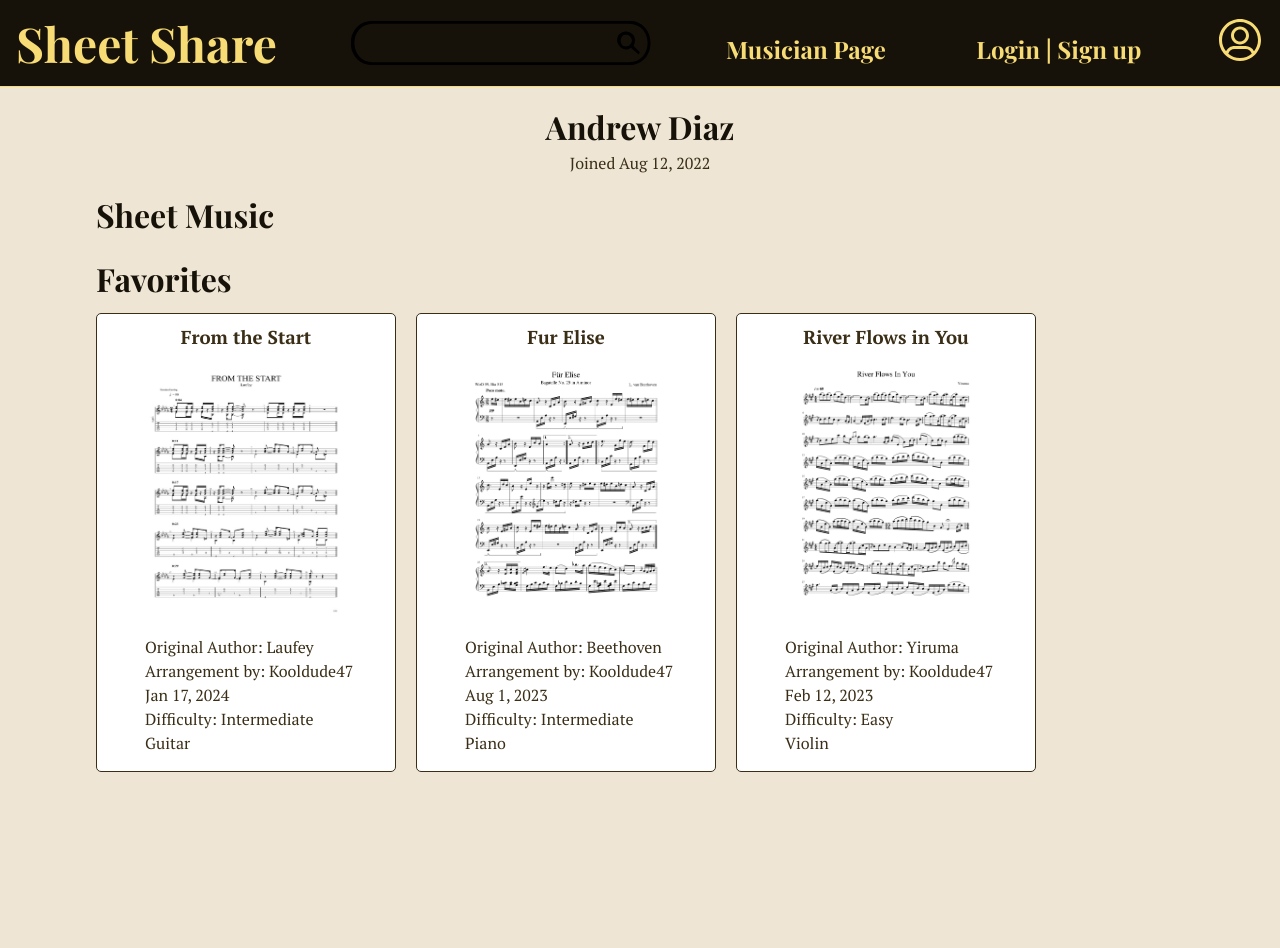
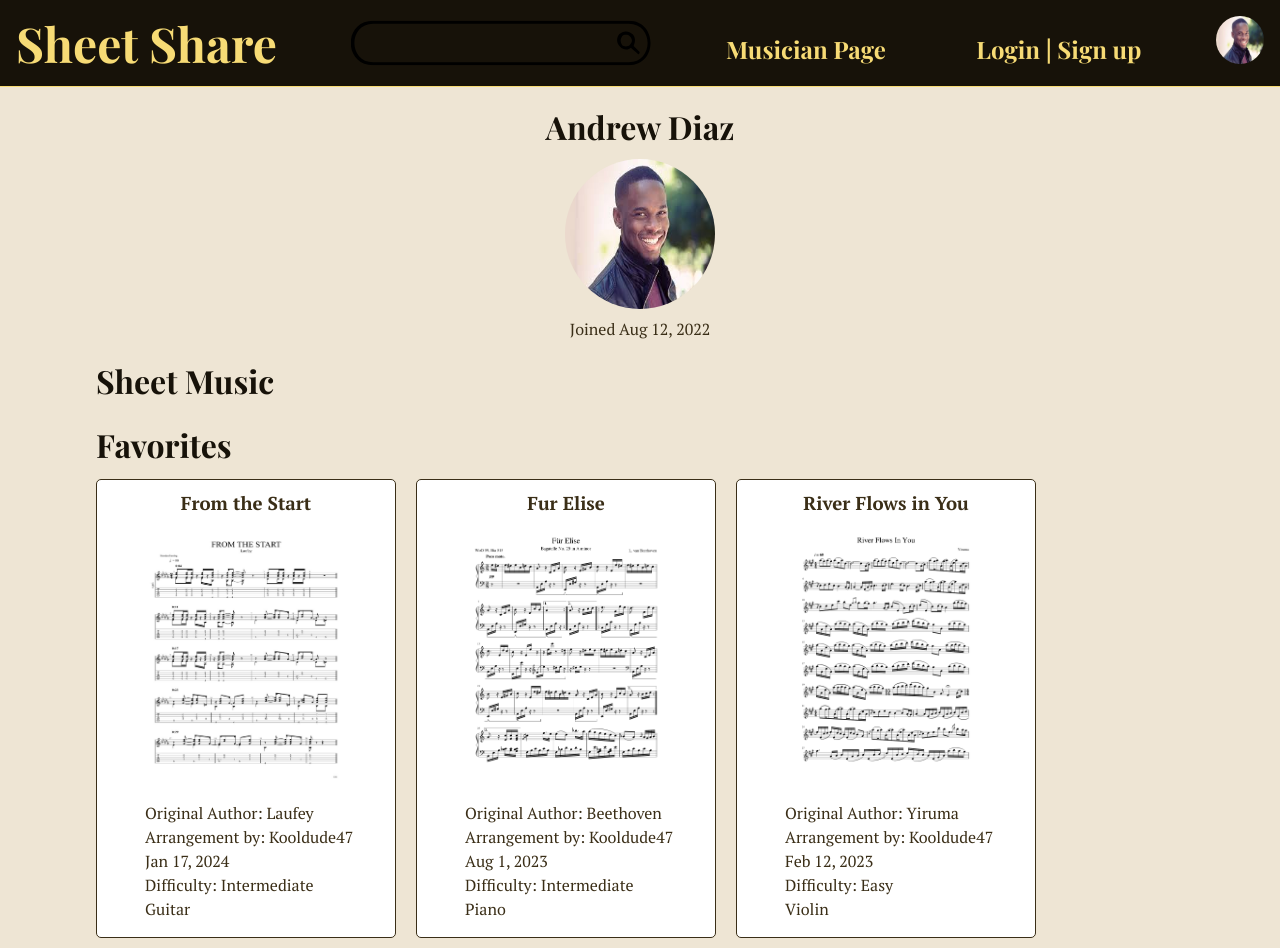
Before and after one commit to adiaz129/CSC437, a website with bundled scripts: page packages/lit-frontend/app/profile.html in a window 1280 px wide. Before the commit the page ends 800 px from the top, so only its background shows below. Built offline with nearby package versions, Linux system fonts and the light colour scheme; a web font is replaced by a local one.

Commit message:
updated profile images

```diff
--- a/packages/lit-frontend/app/profile.html
+++ b/packages/lit-frontend/app/profile.html
@@ -23,17 +23,18 @@
             <h2 class="home">Musician Page</h2>
             <h2 class="login">Login | Sign up</h2>
             <drop-down align="right">
-                <svg class="icon">
-                    <use href="/icons/placeholder.svg#icon-profile" />
-                </svg>
+                <img src="/images/profile.jpg" class="profile-header"/>
                 <user-panel slot="menu">
-                    <span slot="name">Blaze Pasquale</span>
+                    <span slot="name">Andrew Diaz</span>
                 </user-panel>
             </drop-down>
         </header>
         <main>
             <article>
                 <h2>Andrew Diaz</h2>
+                <div class="profile-container">
+                    <img src="/images/profile.jpg" class="profile">
+                </div>
                 <p>Joined Aug 12, 2022</p>
                 <section class="sheetmusic">
                     <h2>Sheet Music</h2>
--- a/packages/lit-frontend/src/user-panel.ts
+++ b/packages/lit-frontend/src/user-panel.ts
@@ -1,10 +1,9 @@
 import { css, html, LitElement } from "lit";
-import { customElement } from "lit/decorators.js";
+import { customElement} from "lit/decorators.js";
 import { ToggleSwitchElement } from "./toggle-switch";
 
 @customElement("user-panel")
 export class UserPanelElement extends LitElement {
-
 
   render() {
     return html`
@@ -59,10 +58,6 @@ export class UserPanelElement extends LitElement {
     li:last-child {
       border-top-style: solid;
     }
-    img {
-      display: inline;
-      height: var(--size-icon-large);
-    }
     h1 {
       font-size: var(--size-type-mlarge);
       line-height: var(--font-line-height-display);
--- a/packages/lit-frontend/styles/home.css
+++ b/packages/lit-frontend/styles/home.css
@@ -14,6 +14,7 @@
     border-radius: 5px;
     padding: 5px;
     background-color: var(--color-box-background);
+    color: var(--color-box-text);
 }
 
 .musician-container {
@@ -32,4 +33,5 @@
     border-radius: 5px;
     padding: 5px;
     background-color: var(--color-box-background);
+    color: var(--color-box-text);
 }
--- a/packages/lit-frontend/styles/musicianpage.css
+++ b/packages/lit-frontend/styles/musicianpage.css
@@ -38,3 +38,17 @@ article > p {
     text-align: center;
     padding-left: 0em;
 }
+
+.profile-container {
+    display: flex;
+    justify-content: center;
+    align-items: center;
+    padding-top: .5em;
+    padding-bottom: .5em;
+}
+
+.profile {
+    width: 150px;
+    height: 150px;
+    border-radius: 50%;
+}
--- a/packages/lit-frontend/styles/page.css
+++ b/packages/lit-frontend/styles/page.css
@@ -61,3 +61,9 @@ svg.icon-search {
     vertical-align: baseline;
     fill: currentColor;
 }
+
+.profile-header {
+    width: var(--icon-size);
+    height: var(--icon-size);
+    border-radius: 50%;
+}
```
Also changed, not shown: packages/lit-frontend/app/fromthestart.html (+2 -4 lines), packages/lit-frontend/app/furelise.html (+2 -4 lines), packages/lit-frontend/app/guitar.html (+2 -4 lines), packages/lit-frontend/app/index.html (+2 -6 lines), packages/lit-frontend/app/musician.html (+5 -4 lines), packages/lit-frontend/app/piano.html (+2 -4 lines), packages/lit-frontend/app/riverflowsinyou.html (+2 -4 lines), packages/lit-frontend/app/violin.html (+2 -4 lines), packages/lit-frontend/images/kooldude.jpg (added), packages/lit-frontend/images/profile.jpg (added).
